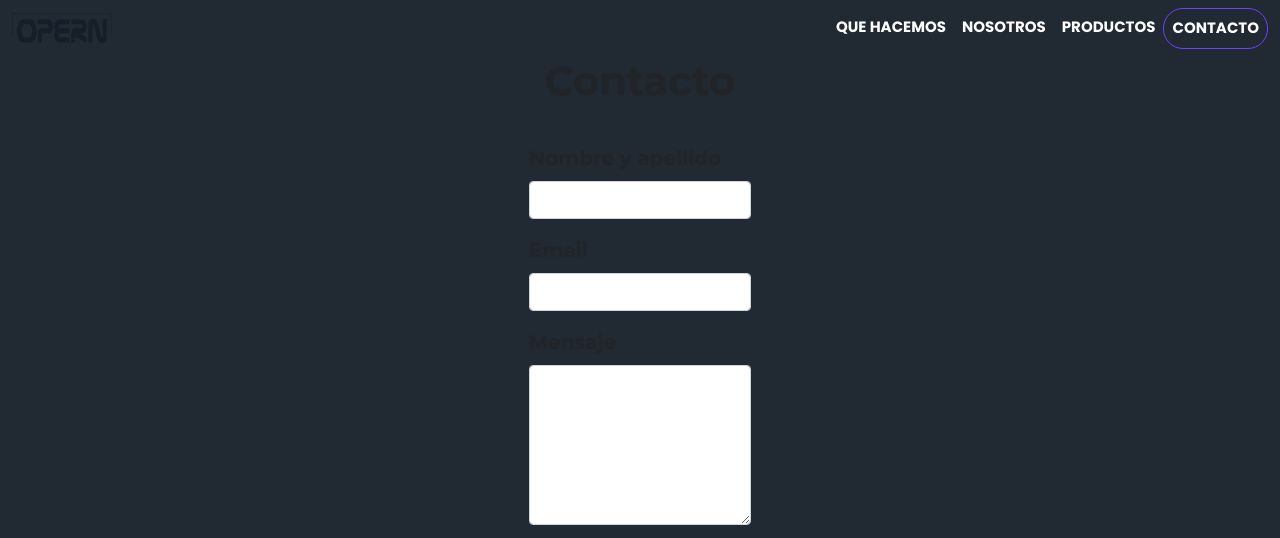
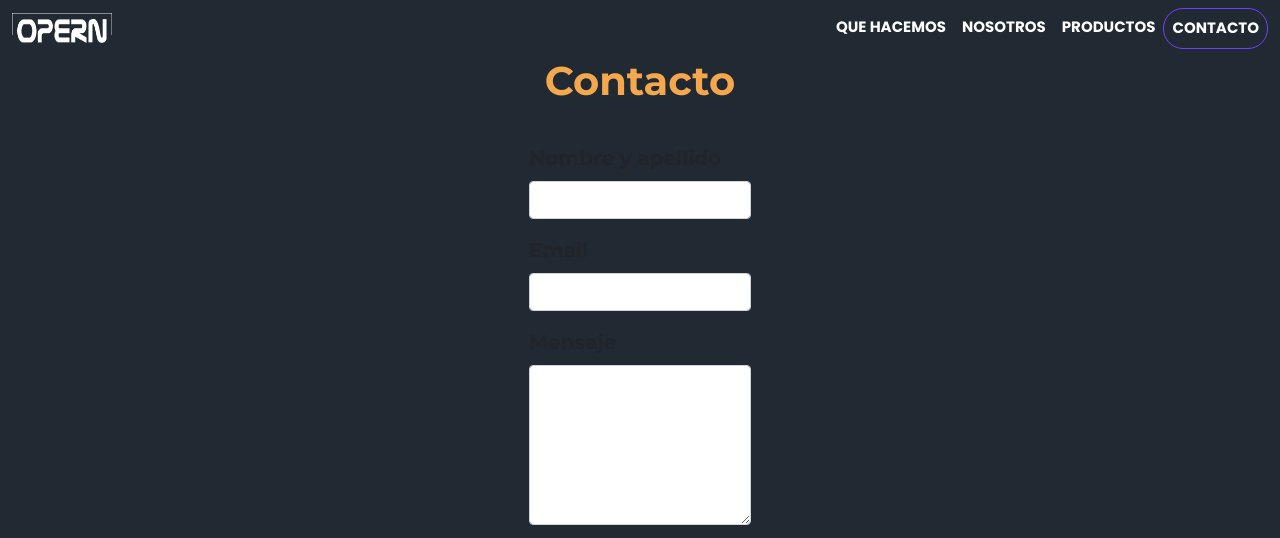
Before and after one commit to felipemahia/Opern, a website: page pages/contacto.html in a window 1280 px wide. Shown: the top 538 px of the page. Drawn offline with nearby package versions, Linux system fonts and the light colour scheme.

Commit message:
Modificaciones

```diff
--- a/pages/contacto.html
+++ b/pages/contacto.html
@@ -14,10 +14,10 @@
     <link rel="stylesheet" href="../css/style.css">
 </head>
 <body>
-  <header>
+  <header id="header">
     <nav class="navbar navbar-expand-lg navbar-light navbar-modificada">
       <div class="container-fluid">
-        <a href="../index.html"><img src="../img/logo en negro.png" alt="logo opern" class="d-none d-sm-block"></a>
+        <a href="../index.html"><img src="../img/logo.png" alt="logo opern" class="d-none d-sm-block"></a>
         <button class="navbar-toggler" type="button" data-bs-toggle="collapse" data-bs-target="#navbarNav"
           aria-controls="navbarNav" aria-expanded="false" aria-label="Toggle navigation">
           <span class="navbar-toggler-icon"></span>
--- a/scss/components/_header.scss
+++ b/scss/components/_header.scss
@@ -5,10 +5,6 @@
 
 @import "../base/variables";
 
-//
-/* .navbar {
-    background: $primary-color;
-} */
 
 #header {
     position: sticky;
--- a/scss/components/_section.scss
+++ b/scss/components/_section.scss
@@ -85,6 +85,7 @@
 }
 
 
+
 .card-galeria--modificada {
     h5 {
         font-weight: 600;
@@ -101,14 +102,16 @@
     font-size: 20px;
     font-weight: 600;
 
+
 }
 .titulo__contacto {
-
+    color: $terciary-color;
     font-weight: 600;
     padding-bottom: 30px;
 
 }
 
 textarea {
+
     height: 10rem;
 }
```
Also changed, not shown: pages/nosotros.html (+2 -2 lines), pages/productos.html (+2 -2 lines), pages/quehacemos.html (+2 -2 lines), css/style.css, 1 other file.
